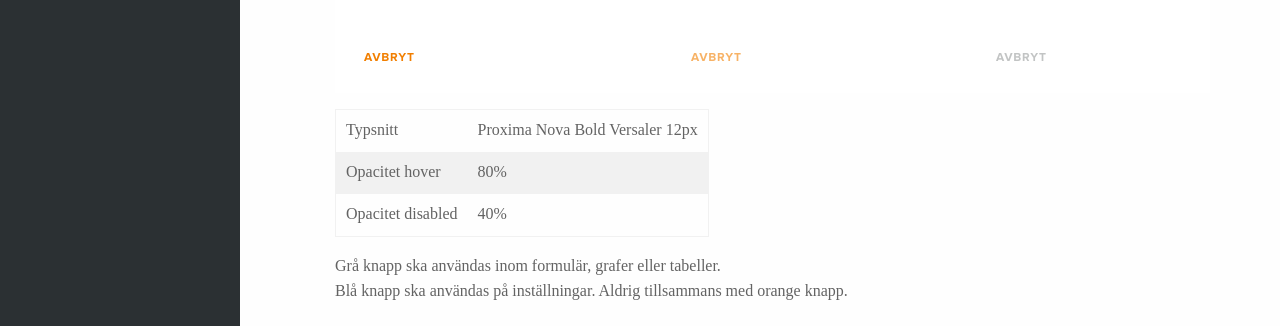
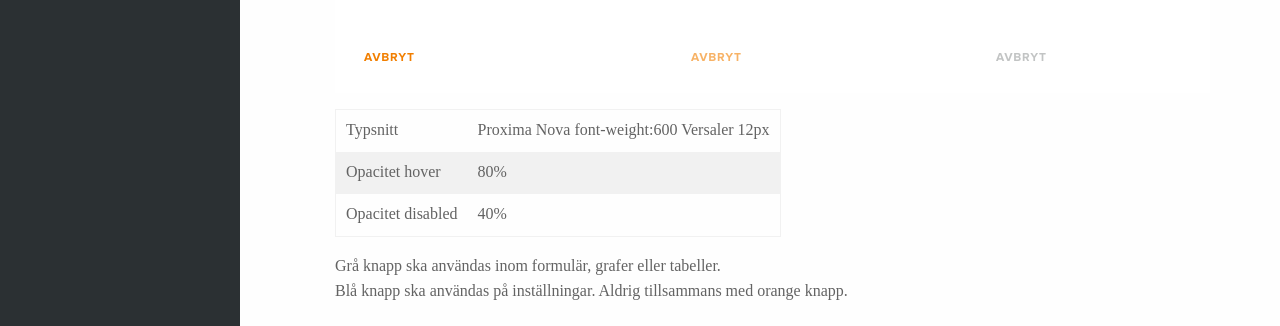
Before and after one commit to Movestic/DesignManual, a Jekyll site: the page built from docs/KnapparNavigation.md, in a window 1280 px wide and 900 px high. Shown: the part 415-741 px from the top of the window. Built offline with Jekyll 4.4.1, drawn with Linux system fonts in a browser that asks for light colours; nearby versions of some CDN libraries; some web fonts are replaced.

Commit message:
Update KnapparNavigation.md
Updated font-weight due to changes requested by Ruth

```diff
--- a/docs/KnapparNavigation.md
+++ b/docs/KnapparNavigation.md
@@ -8,7 +8,7 @@
 ## Knappar
 ![]({{site.baseurl}}/img/buttonsall.png)
 
-| Typsnitt | Proxima Nova Bold Versaler 12px |
+| Typsnitt | Proxima Nova font-weight:600 Versaler 12px |
 | Opacitet hover | 80% |
 | Opacitet disabled | 40% |
 
```
